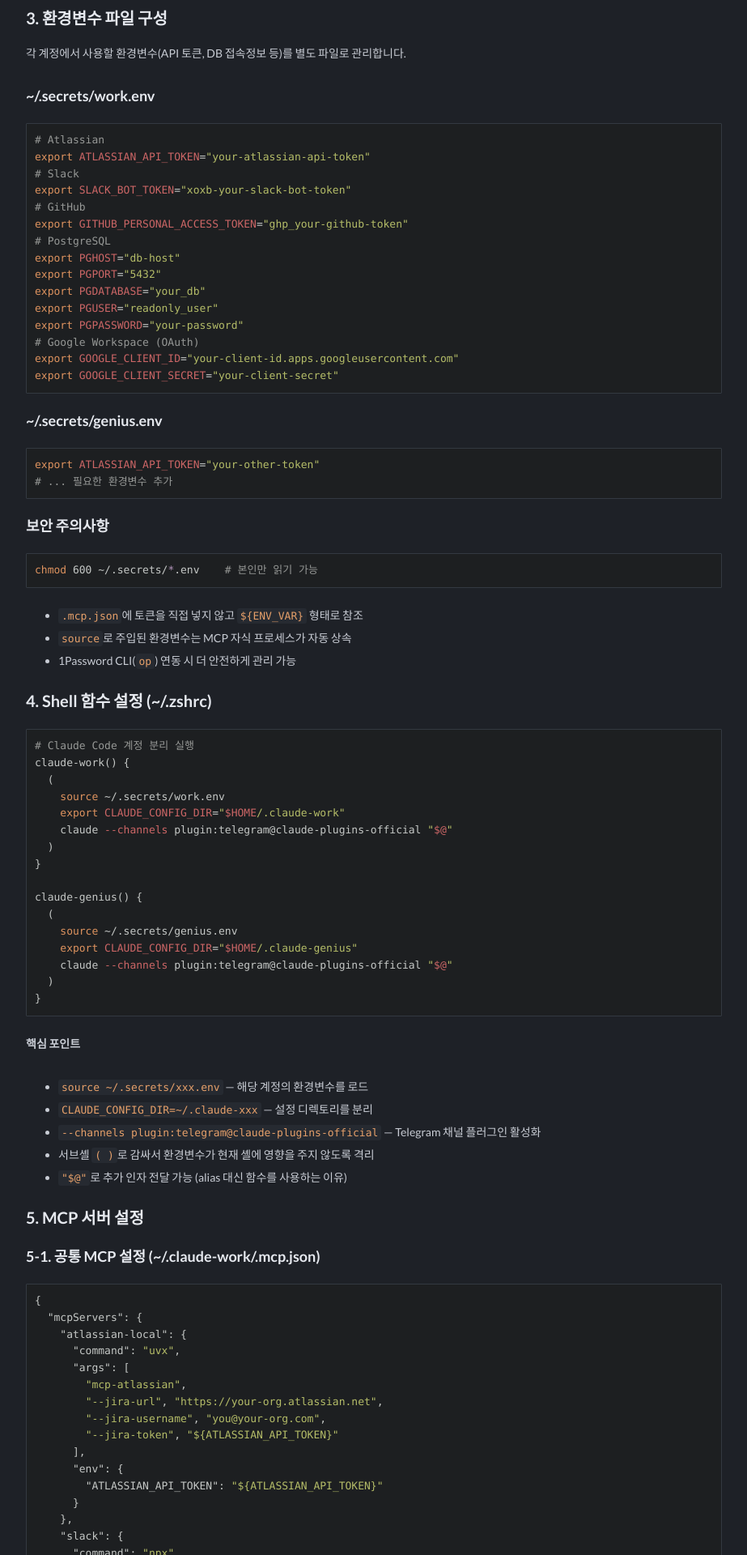
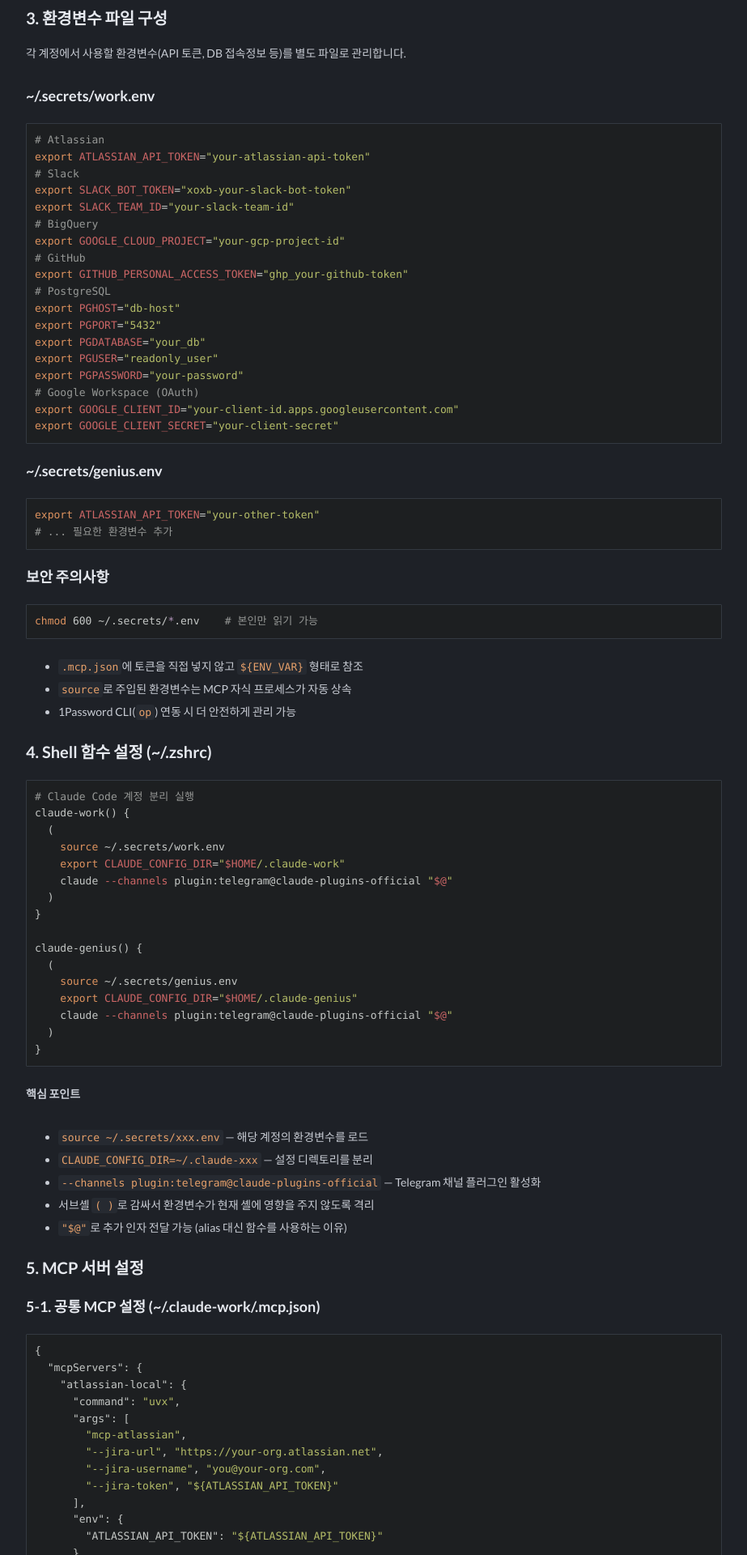
Before and after one commit to csj4032/csj4032.github.io, a Jekyll site: the page built from claude-code/index.md, in a window 1280 px wide. Shown: the part 1505-3425 px from the top of the page at 81% size, without its empty margins (308-1231 px from the left). Built offline with Jekyll 4.4.1, drawn with Linux system fonts in a browser that asks for light colours; comment, search, counter and statistics services are not loaded; some of the changed text lies outside the part shown.

Commit message:
Claude Code 가이드에서 환경 고유 값 제거
- SLACK_TEAM_ID, GOOGLE_CLOUD_PROJECT 를 리터럴 대신 환경변수 참조로 변경.
  문서가 제시하는 원칙(비밀 값은 secrets 파일에 두고 ${ENV_VAR}로 참조)에
  맞추고, 두 변수를 secrets 예시에 추가했다
- mcp-proxy 실행 예시에서 프로젝트 ID 인라인 지정 제거
- BigQuery 데이터셋 환경 접두사 설명 문단 제거

Co-Authored-By: Claude Opus 5 (1M context) <noreply@anthropic.com>

```diff
--- a/claude-code/index.md
+++ b/claude-code/index.md
@@ -67,6 +67,9 @@ Claude Code는 `CLAUDE_CONFIG_DIR` 환경변수로 설정 디렉토리를 지정
 export ATLASSIAN_API_TOKEN="your-atlassian-api-token"
 # Slack
 export SLACK_BOT_TOKEN="xoxb-your-slack-bot-token"
+export SLACK_TEAM_ID="your-slack-team-id"
+# BigQuery
+export GOOGLE_CLOUD_PROJECT="your-gcp-project-id"
 # GitHub
 export GITHUB_PERSONAL_ACCESS_TOKEN="ghp_your-github-token"
 # PostgreSQL
@@ -150,7 +153,7 @@ claude-genius() {
       "args": ["-y", "@modelcontextprotocol/server-slack"],
       "env": {
         "SLACK_BOT_TOKEN": "${SLACK_BOT_TOKEN}",
-        "SLACK_TEAM_ID": "T0XXXXXXXXX"
+        "SLACK_TEAM_ID": "${SLACK_TEAM_ID}"
       }
     },
     "github": {
@@ -180,7 +183,7 @@ claude-genius() {
       "command": "npx",
       "args": ["-y", "@modelcontextprotocol/server-bigquery"],
       "env": {
-        "GOOGLE_CLOUD_PROJECT": "your-gcp-project"
+        "GOOGLE_CLOUD_PROJECT": "${GOOGLE_CLOUD_PROJECT}"
       }
     }
   }
```
Also changed, not shown: other parts of claude-code/index.md (+1 -4 lines).
